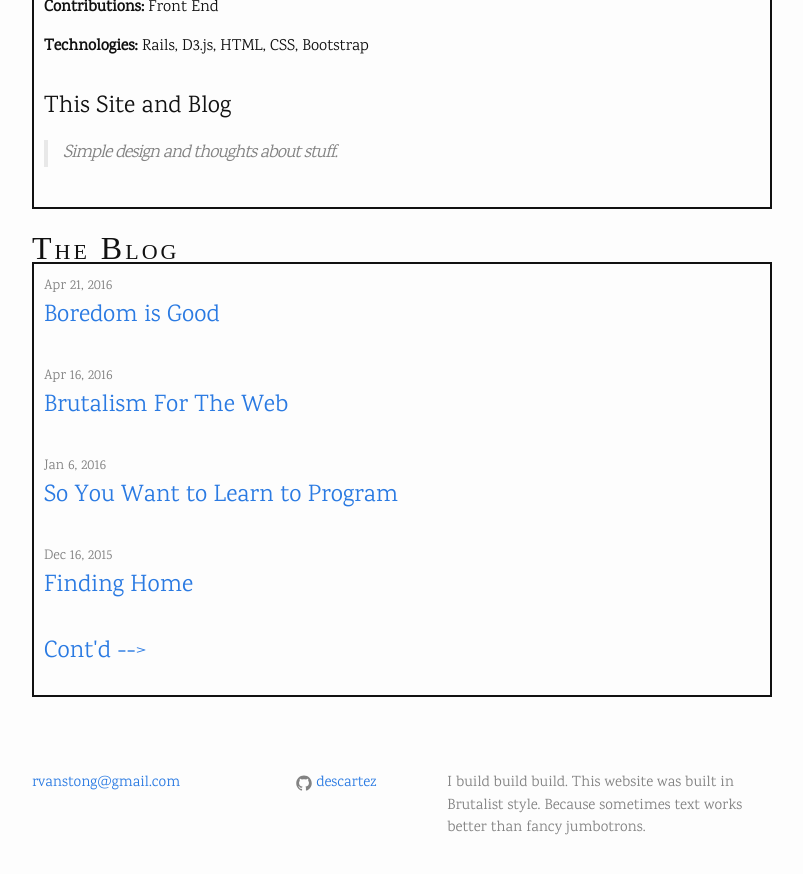
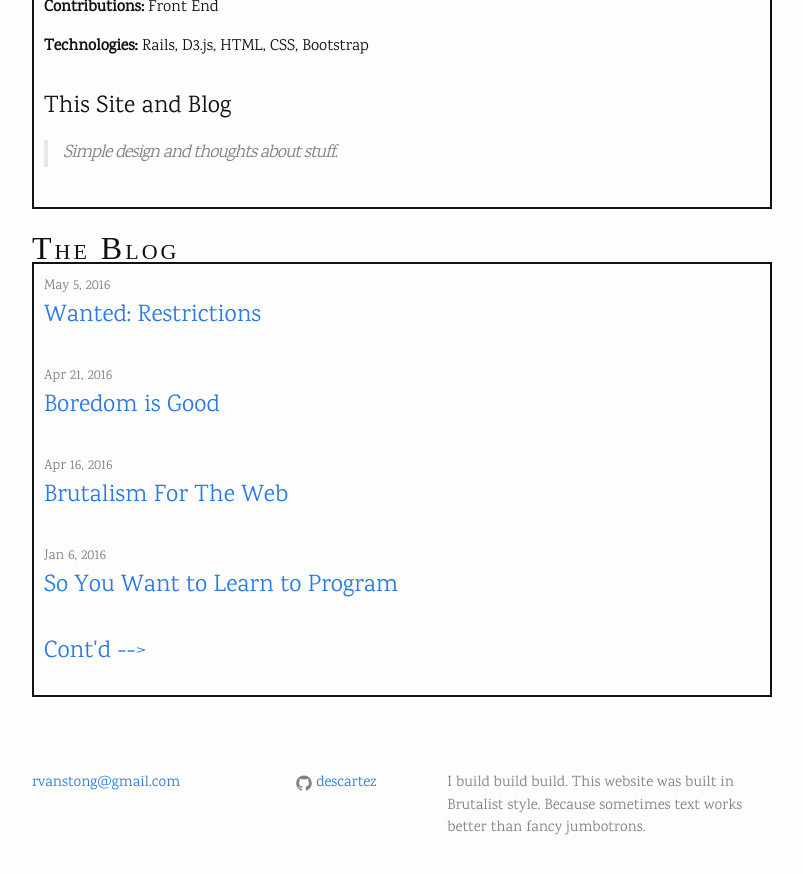
Before and after one commit to descartez/descartez.github.io, a Jekyll site: the page built from index.html, in a window 1280 px wide and 900 px high, scrolled down 2544 px. Shown: the top 874 px of the window, without its empty margins (238-1041 px from the left). Built offline with Jekyll 4.4.1, drawn with Linux system fonts in a browser that asks for light colours; some web fonts are replaced.

Commit message:
finishes restrictions draft and moves to _posts along with datestamp

```diff
--- a/_drafts/wanted-restrictions.md
+++ b/_posts/2016-05-05-wanted-restrictions.md
@@ -1,8 +1,8 @@
 ---
 layout: post
 title:  "Wanted: Restrictions"
-date:   2015-12-16 01:59:07
-categories: blog lessons
+date:   2016-5-05 01:59:07
+categories: blog workflow
 ---
 
 Artist's will tell you the worst thing they ever encounter is a blank canvas.
```
